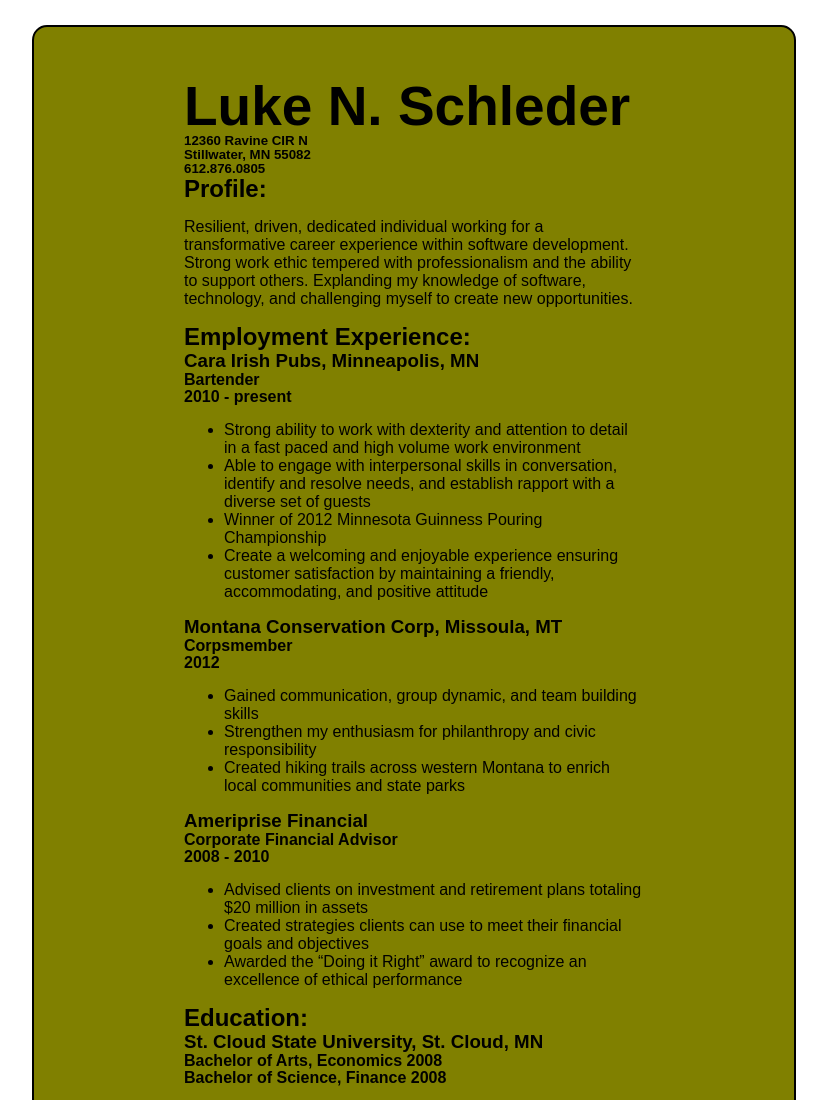
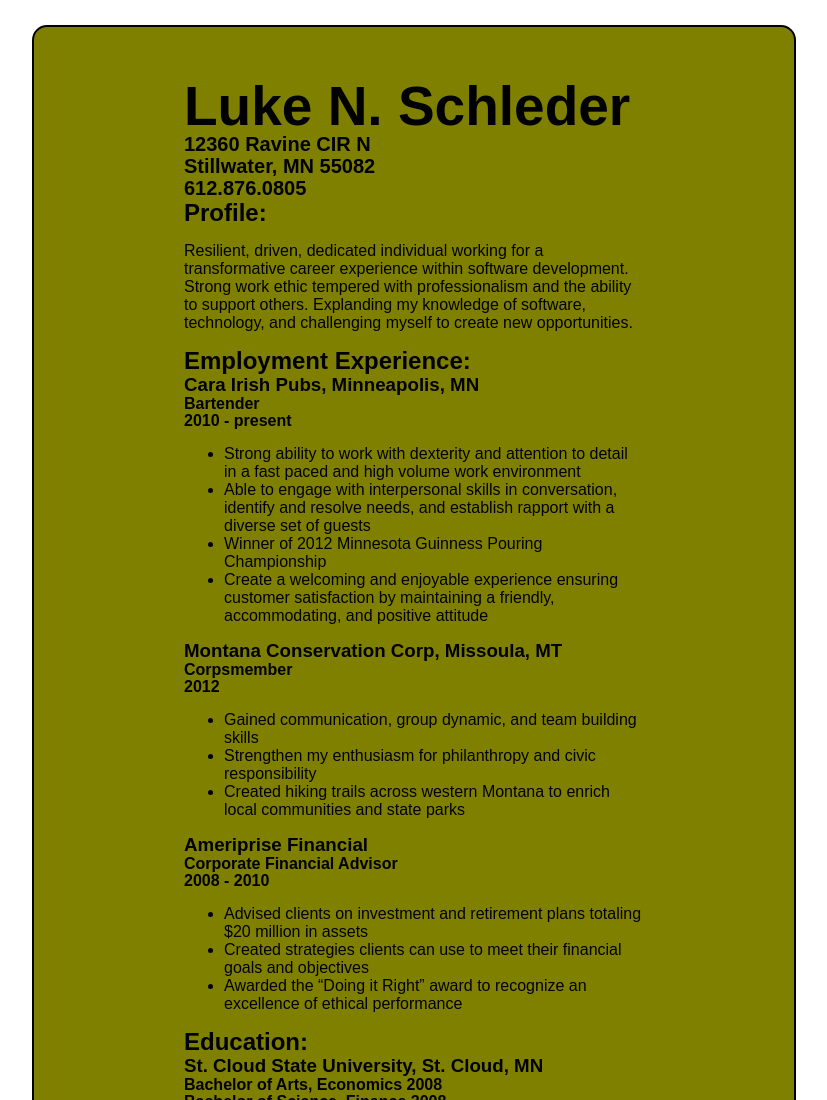
Before and after one commit to lukeschleder/lukeschleder.github.io, a plain HTML site: page index.html in a window 1280 px wide. Shown: the top 1100 px of the page, without its empty margins (226-1053 px from the left). Drawn offline with Linux system fonts and the light colour scheme.

Commit message:
Update style.css

```diff
--- a/style.css
+++ b/style.css
@@ -27,7 +27,8 @@ h3	{margin-bottom: -1px; margin-top: -1px
 h4	{margin-bottom: -1px; margin-top: -1px
 }
 
-h5	{margin-bottom: -1px; margin-top: -1px;
+h5	{font-size: 20px;
+	margin-bottom: -1px; margin-top: -1px;
 }
 
 
```
